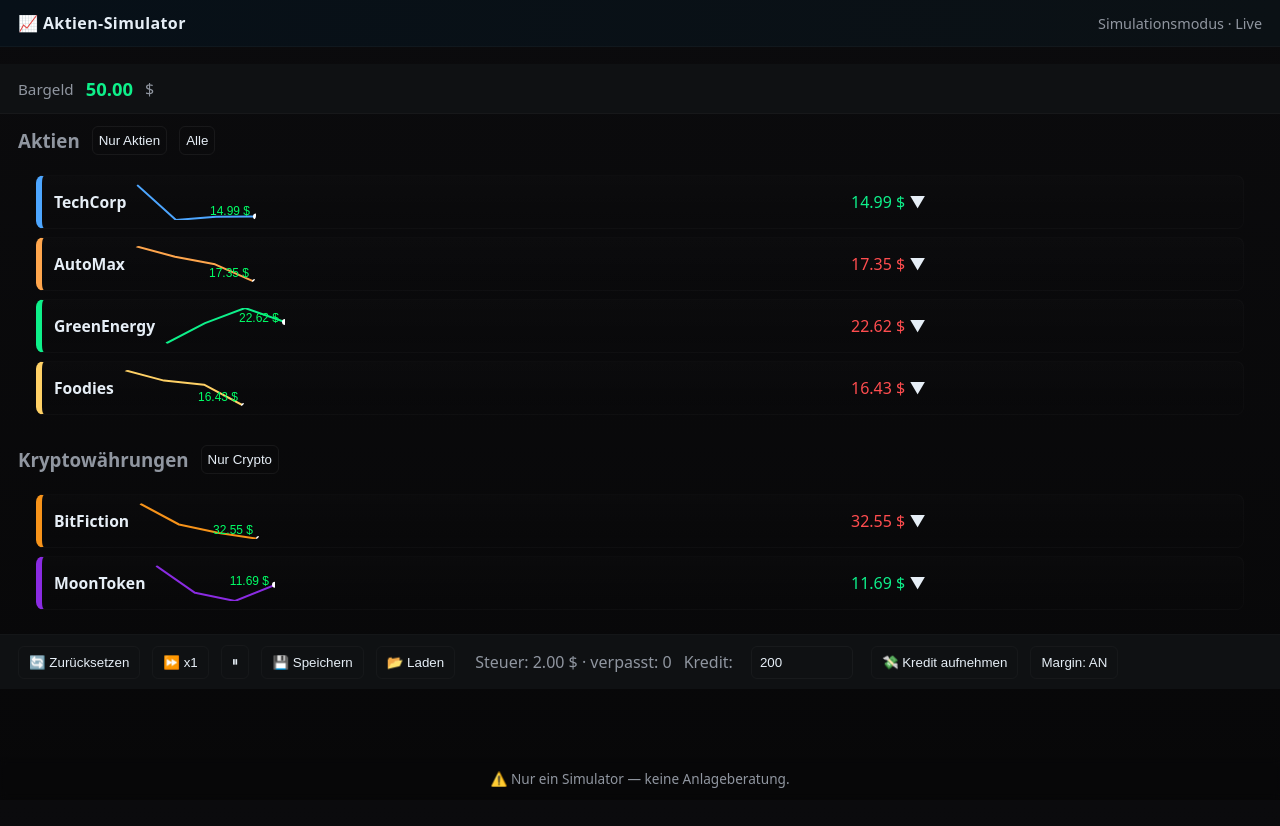
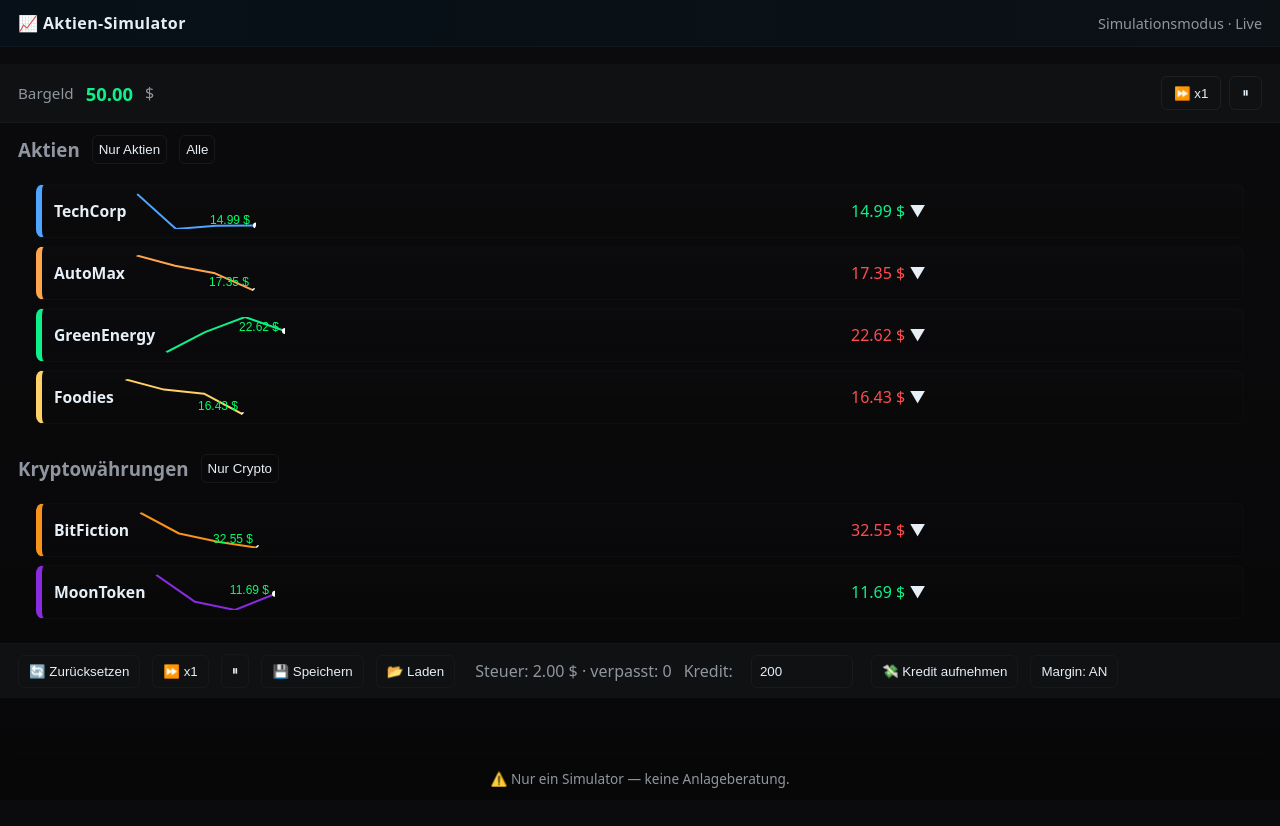
Before and after one commit to Redjul2110/Aktien-Simulator, a plain HTML site: page index.html in a window 1280 px wide. Drawn offline with Linux system fonts and the light colour scheme.

Commit message:
..............

```diff
--- a/index.html
+++ b/index.html
@@ -43,6 +43,7 @@
       display:flex;align-items:center;gap:12px;padding:12px 18px;background:var(--panel);
       border-bottom:1px solid rgba(255,255,255,0.03);
     }
+    .balance-controls{display:flex;gap:8px;}
   .balance .label{color:var(--muted);font-size:0.95rem}
   .balance .cash-row{display:flex;align-items:center;gap:12px}
   .balance .currency{color:var(--muted)}
@@ -140,6 +141,10 @@
       <div class="currency"> $</div>
     </div>
     <div class="countdown-wrap"><div id="countdown" class="countdown"></div></div>
+    <div class="balance-controls">
+      <button onclick="toggleSpeed()" id="speedBtn">⏩ x1</button>
+      <button onclick="togglePause()" id="pauseBtn">⏸</button>
+    </div>
   </div>
 
   <div class="section-wrap">
```
